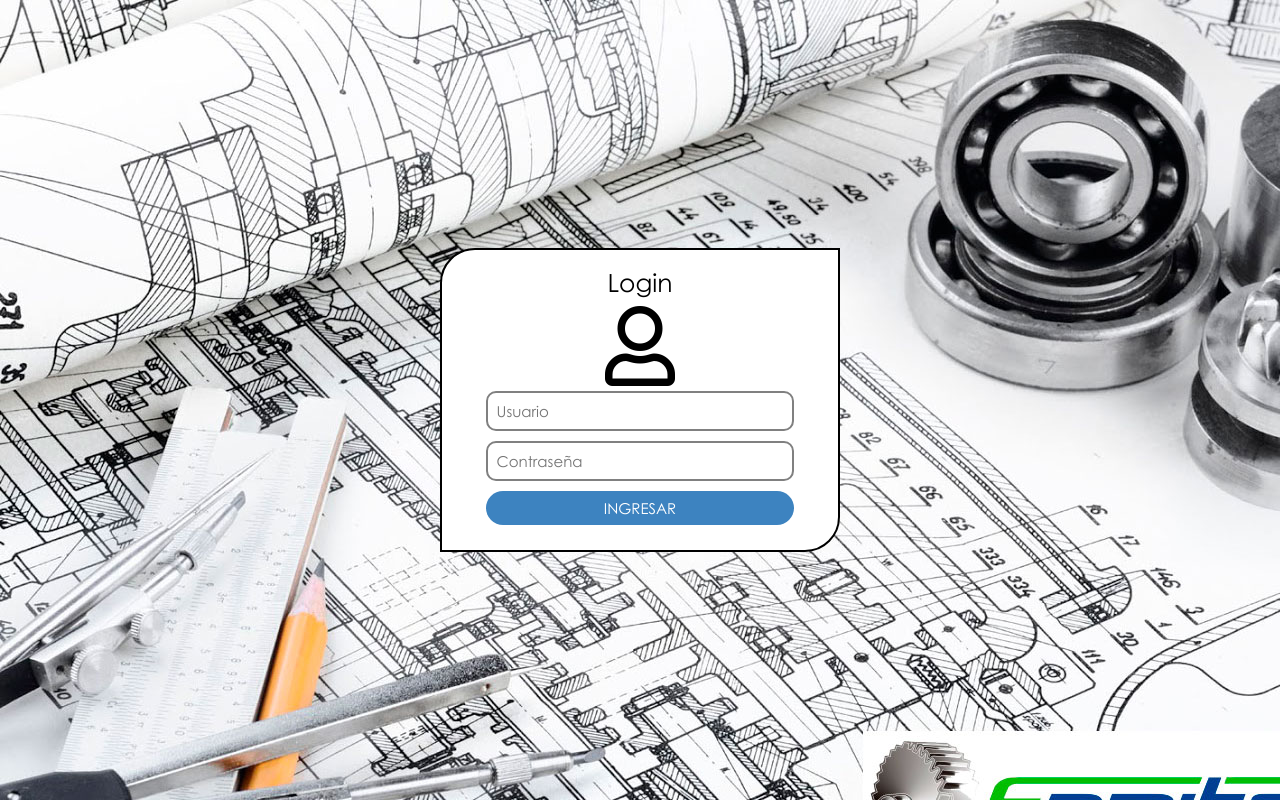
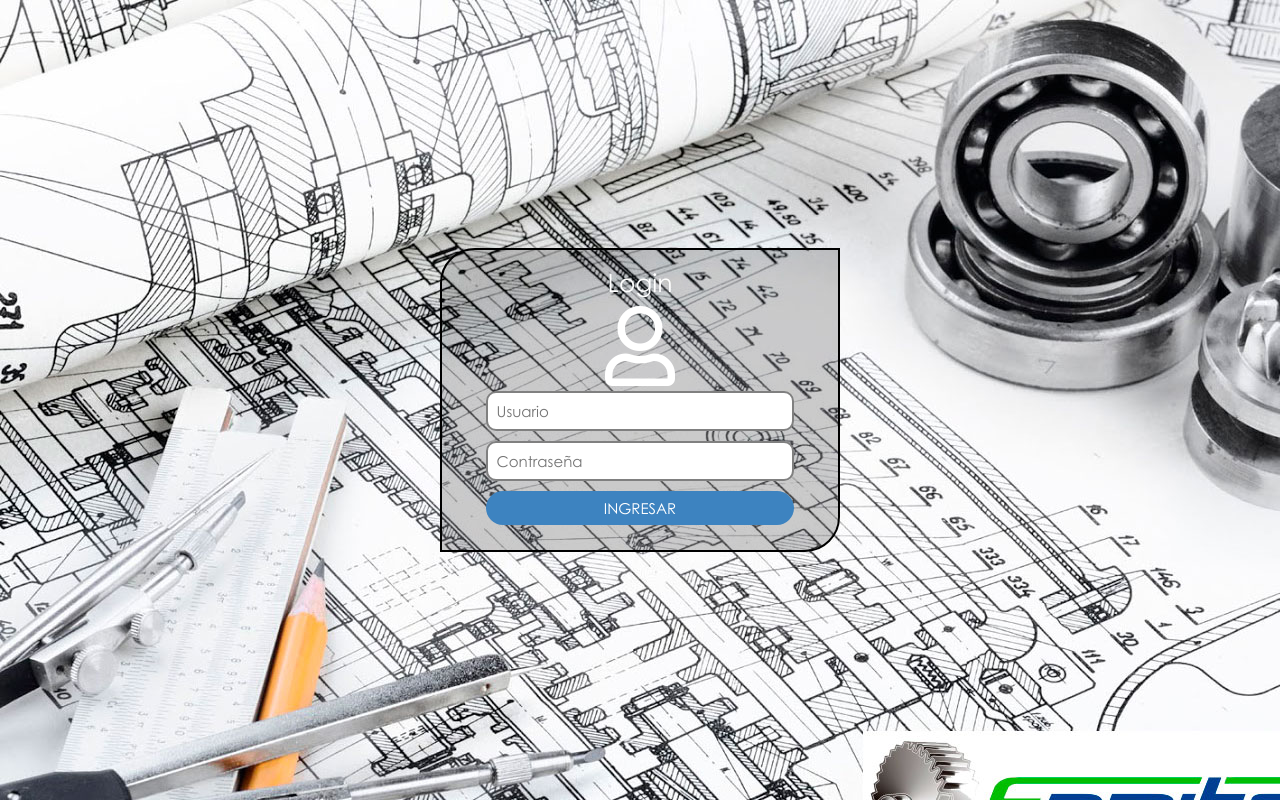
Before and after one commit to AugustCS/PROJECT_PP1, a PHP site: page / in a window 1280 px wide. Run offline with PHP 8.4, Linux system fonts and the light colour scheme; some libraries are stand-ins or nearby versions.

Commit message:
Login
Muestra de nombre de usuario
estilos en login

```diff
--- a/css/style.css
+++ b/css/style.css
@@ -152,7 +152,7 @@ a,span,h1,h2,h3,h4,h5,h6,p,li,input[type='text'],input[type='password'],input[ty
 	border:2px solid black;
 	border-top-left-radius:35px;
 	border-bottom-right-radius: 35px;
-	background: white;
+	background: rgba(0,0,0,0.2);
 	text-align: center;
 	padding-top: 20px;
 	padding-bottom: 20px;
@@ -160,11 +160,13 @@ a,span,h1,h2,h3,h4,h5,h6,p,li,input[type='text'],input[type='password'],input[ty
 .box-login h1{
 	font-size: 25px;
 	margin-bottom: 10px;
+	color: white;
 }
 
 .icon-login{
 	text-align: center;
 	font-size: 80px;
+	color: rgb(255,255,255);
 }
 .box-form fieldset{
 	width: 100%;
--- a/principal.php
+++ b/principal.php
@@ -56,7 +56,7 @@ if(!isset($_SESSION["usuario"])){
 	<div class="bar-content">
 		<div class="box-data-user">
 			<div class="box-user">
-				<span id="linkusuario">Bienvenido ADMIN  <i class="far fa-user-circle"></i> <i class="fas fa-angle-down"></i></span>
+				<span id="linkusuario">Bienvenido <?php print $_SESSION["usuario"]; ?>  <i class="far fa-user-circle"></i> <i class="fas fa-angle-down"></i></span>
 				<div class="box-hide-user">
 					<a href="cerrar_sesion.php" style="color:white;">Cerrar Sesion <i class="fas fa-times-circle"></i></a>
 			</div>
```
